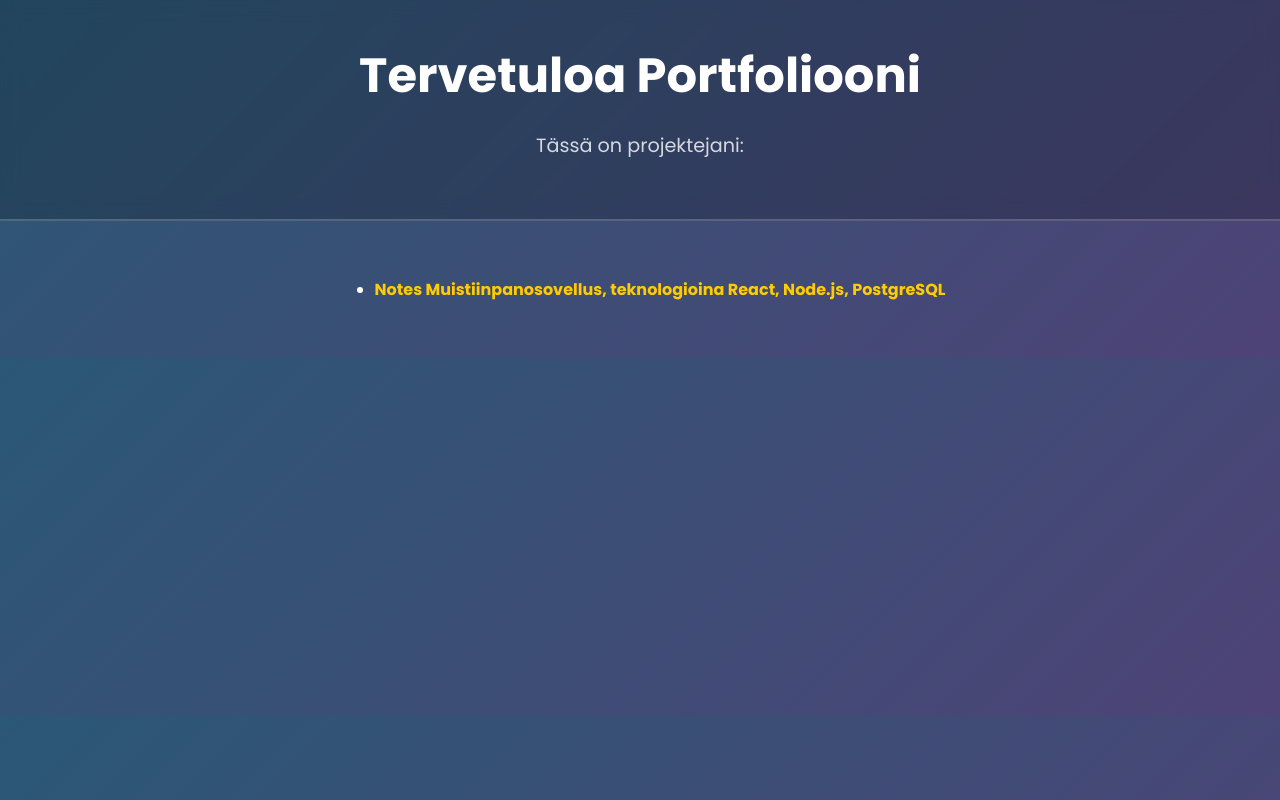
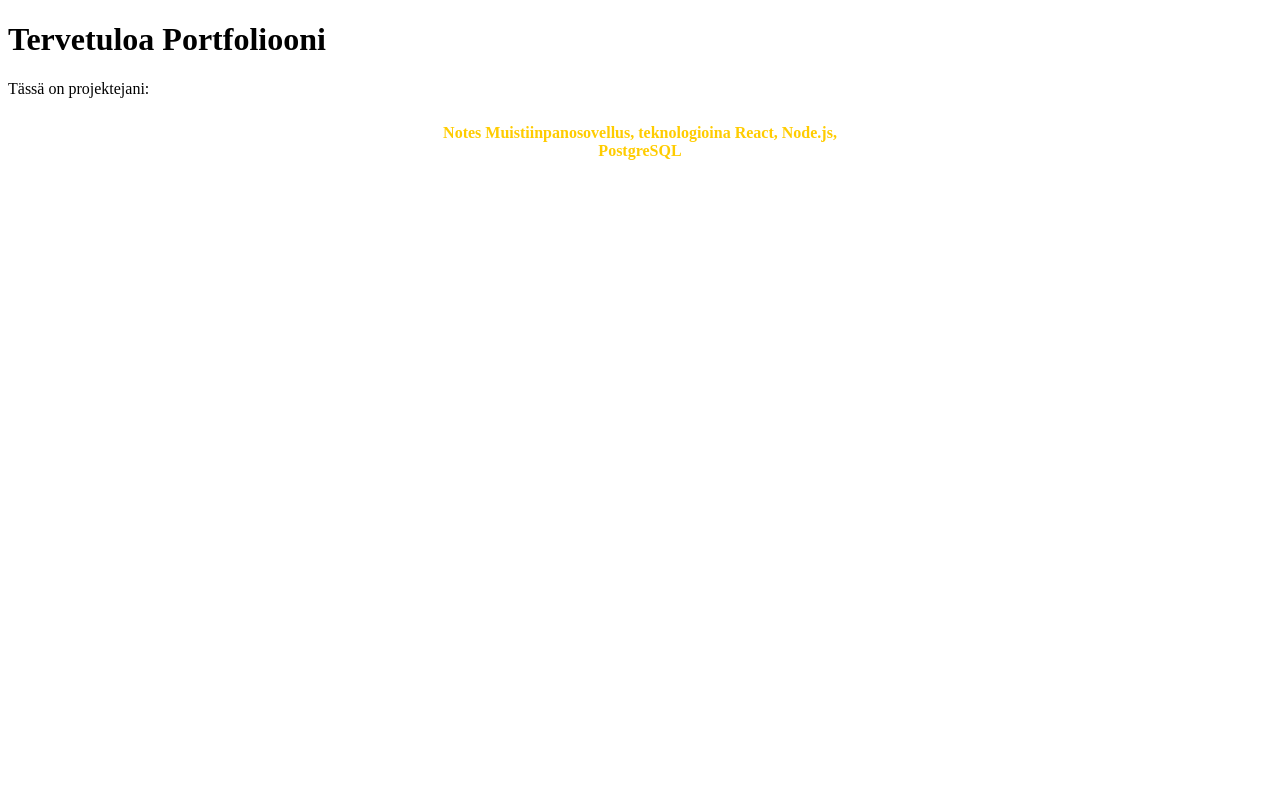
Before and after one commit to VirkkunenJohanna/portfolio, a plain HTML site: page index.html in a window 1280 px wide. Drawn offline with Linux system fonts and the light colour scheme.

Commit message:
Update style.css

```diff
--- a/style.css
+++ b/style.css
@@ -1,82 +1,29 @@
-/* Google Fonts */
-@import url('https://fonts.googleapis.com/css2?family=Poppins:wght@300;400;700&display=swap');
-
-/* Yleiset tyylit */
-body {
-    font-family: 'Poppins', sans-serif;
-    margin: 0;
+.projects ul {
+    list-style-type: none; /* Poistaa pisteet listasta */
     padding: 0;
-    background: linear-gradient(135deg, #2b5876, #4e4376);
-    color: #fff;
-    text-align: center;
 }
 
-/* Header */
-header {
-    padding: 40px 20px;
-    background: rgba(0, 0, 0, 0.2);
-    backdrop-filter: blur(10px);
-    border-bottom: 2px solid rgba(255, 255, 255, 0.2);
+.projects li {
+    background: rgba(255, 255, 255, 0.1);
+    padding: 10px;
+    margin: 10px auto;
+    max-width: 400px;
+    border-radius: 8px;
+    text-align: center;
+    transition: background 0.3s ease;
 }
 
-h1 {
-    font-size: 3rem;
-    font-weight: 700;
-    margin: 0;
-}
-
-p {
-    font-size: 1.2rem;
-    opacity: 0.8;
-}
-
-/* Projektit */
-.projects {
-    display: flex;
-    flex-wrap: wrap;
-    justify-content: center;
-    margin: 40px auto;
-    max-width: 1000px;
-}
-
-.project {
-    background: rgba(255, 255, 255, 0.1);
-    padding: 20px;
-    margin: 15px;
-    width: 300px;
-    border-radius: 10px;
-    transition: transform 0.3s ease, background 0.3s ease;
-}
-
-.project:hover {
-    transform: translateY(-5px);
+.projects li:hover {
     background: rgba(255, 255, 255, 0.2);
 }
 
-/* Linkit */
-a {
+.projects a {
+    text-decoration: none;
     color: #ffcc00;
-    text-decoration: none;
-    font-weight: 700;
-    transition: color 0.3s ease;
+    font-weight: bold;
+    display: block;
 }
 
-a:hover {
+.projects a:hover {
     color: #ffeb99;
 }
-
-/* Responsiivisuus */
-@media (max-width: 768px) {
-    h1 {
-        font-size: 2.5rem;
-    }
-
-    .projects {
-        flex-direction: column;
-        align-items: center;
-    }
-
-    .project {
-        width: 90%;
-    }
-}
```
